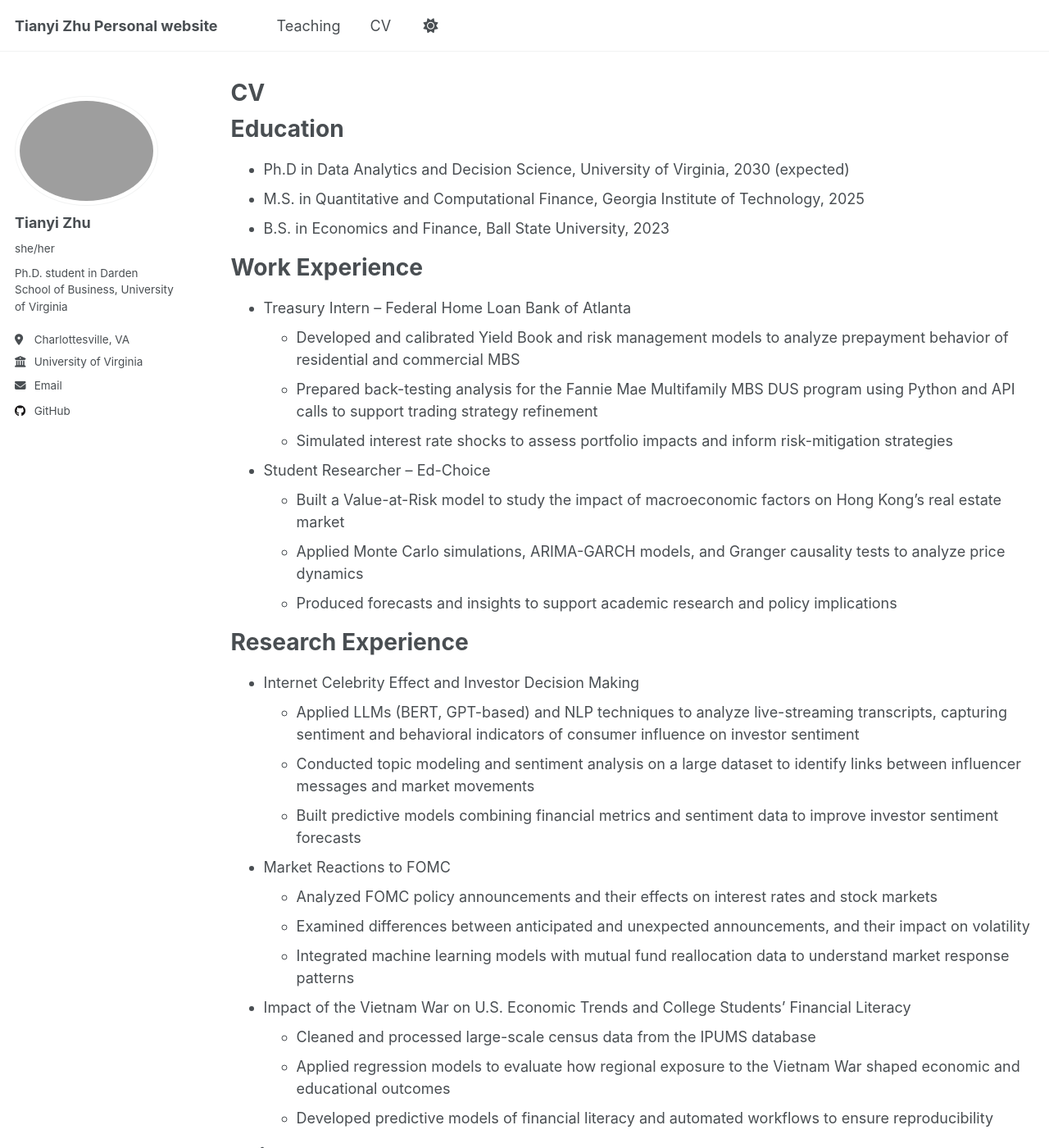
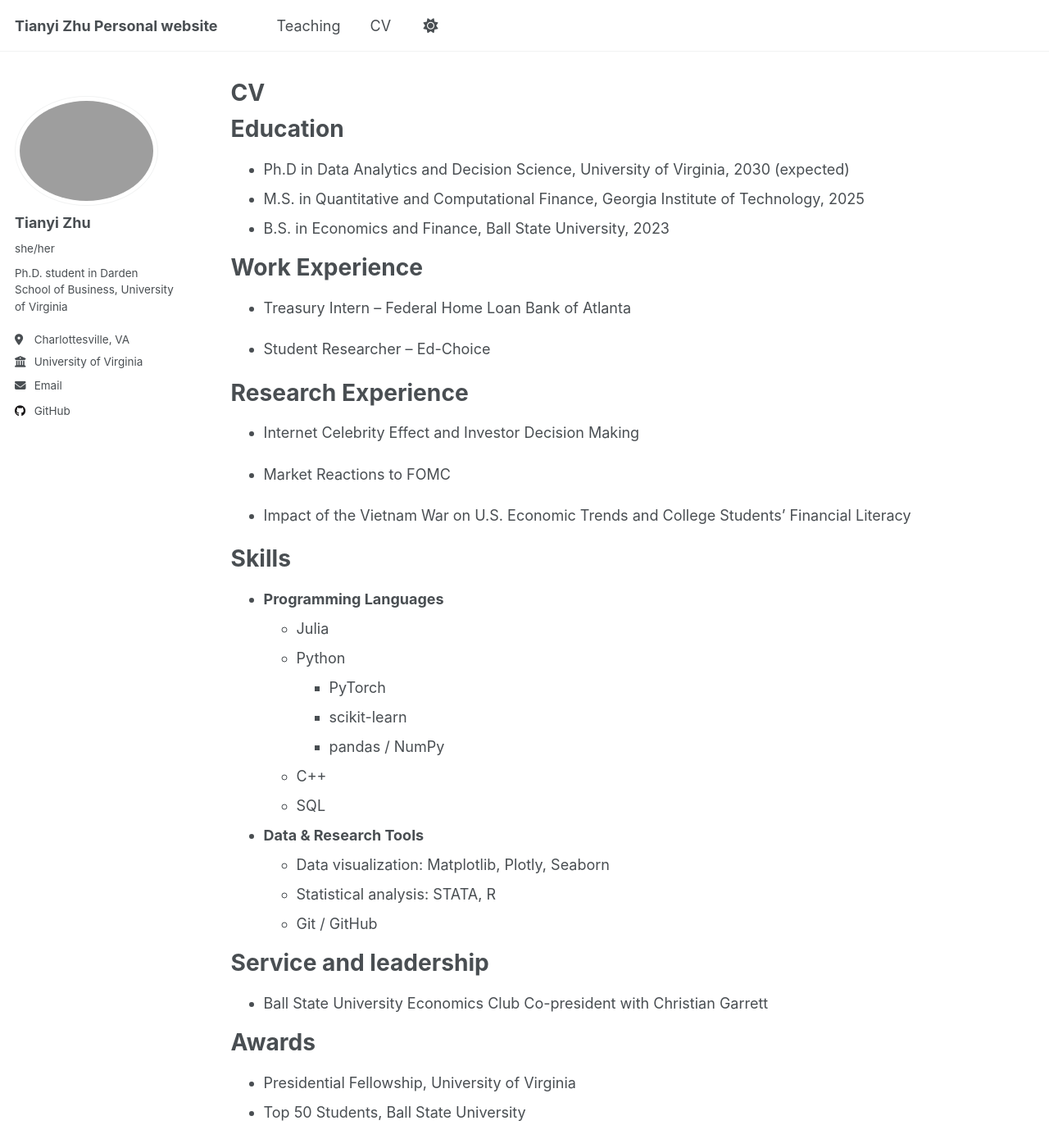
Before and after one commit to TianyiZ0829/TianyiZ0829.github.io, a Jekyll site: the page built from _pages/cv.md, in a window 1280 px wide and 1400 px high. Shown: the whole window at 82% size. Built offline with Jekyll 4.4.1, drawn with Linux system fonts in a browser that asks for light colours; a script that is not in the unit is left out; some of the changed text lies outside the part shown.

Commit message:
Revise CV with updated experiences and new awards
Updated work and research experience sections, added awards.

```diff
--- a/_pages/cv.md
+++ b/_pages/cv.md
@@ -19,33 +19,18 @@ Work Experience
 ======
 
 * Treasury Intern – Federal Home Loan Bank of Atlanta
-  * Developed and calibrated Yield Book and risk management models to analyze prepayment behavior of residential and commercial MBS
-  * Prepared back-testing analysis for the Fannie Mae Multifamily MBS DUS program using Python and API calls to support trading strategy refinement
-  * Simulated interest rate shocks to assess portfolio impacts and inform risk-mitigation strategies
 
 * Student Researcher – Ed-Choice
-  * Built a Value-at-Risk model to study the impact of macroeconomic factors on Hong Kong’s real estate market
-  * Applied Monte Carlo simulations, ARIMA-GARCH models, and Granger causality tests to analyze price dynamics
-  * Produced forecasts and insights to support academic research and policy implications
 
 
 Research Experience
 ======
 
 * Internet Celebrity Effect and Investor Decision Making
-  * Applied LLMs (BERT, GPT-based) and NLP techniques to analyze live-streaming transcripts, capturing sentiment and behavioral indicators of consumer influence on investor sentiment
-  * Conducted topic modeling and sentiment analysis on a large dataset to identify links between influencer messages and market movements
-  * Built predictive models combining financial metrics and sentiment data to improve investor sentiment forecasts
 
 * Market Reactions to FOMC
-  * Analyzed FOMC policy announcements and their effects on interest rates and stock markets
-  * Examined differences between anticipated and unexpected announcements, and their impact on volatility
-  * Integrated machine learning models with mutual fund reallocation data to understand market response patterns
 
 * Impact of the Vietnam War on U.S. Economic Trends and College Students’ Financial Literacy
-  * Cleaned and processed large-scale census data from the IPUMS database
-  * Applied regression models to evaluate how regional exposure to the Vietnam War shaped economic and educational outcomes
-  * Developed predictive models of financial literacy and automated workflows to ensure reproducibility
 
 
 
@@ -62,12 +47,6 @@ Skills
   * C++
   * SQL
 
-* **Machine Learning & Modeling**
-  * Deep learning model development (PyTorch, Hugging Face Transformers)
-  * Reinforcement learning and decision-making models
-  * Time series modeling (ARIMA, GARCH, state-space models)
-  * Optimization techniques (linear, convex, and robust optimization)
-
 * **Data & Research Tools**
   * Data visualization: Matplotlib, Plotly, Seaborn
   * Statistical analysis: STATA, R
@@ -77,3 +56,8 @@ Skills
 Service and leadership
 ======
 * Ball State University Economics Club Co-president with Christian Garrett
+
+Awards
+======
+* Presidential Fellowship, University of Virginia
+* Top 50 Students, Ball State University
```
